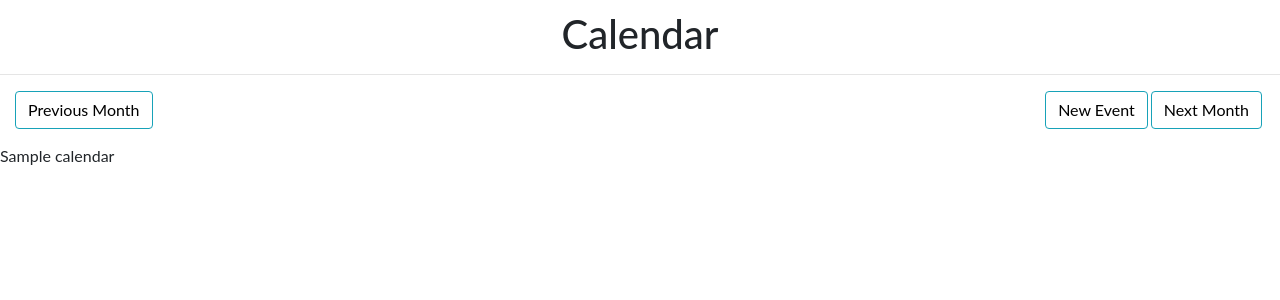
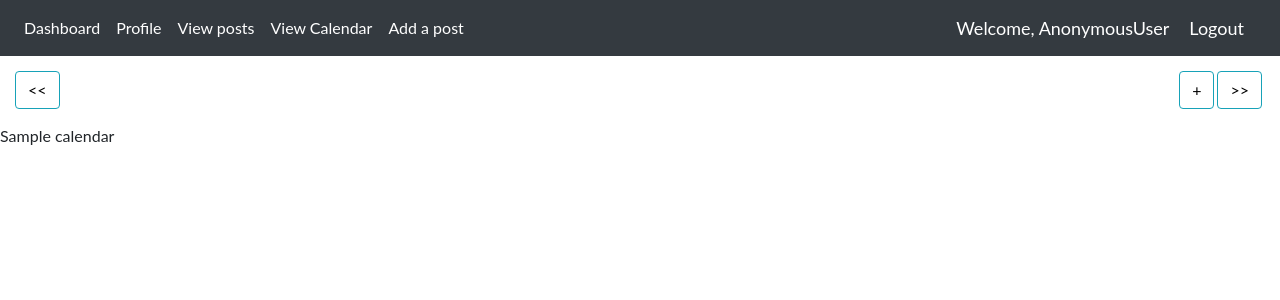
Before and after one commit to gcivil-nyu-org/Team_Team5_CS-GY-6063-Fall2021, a Django app: template food_redistribution/cal/templates/cal/calendar.html in a window 1280 px wide. Shown: the top 300 px of the page. Run offline with Django 3.2, Linux system fonts and the light colour scheme; the template is opened without the code that fills it: most values are stand-ins (such as "Sample title", 1, 10 or a date in 2020); some libraries are stand-ins or nearby versions.

Commit message:
Did some CSS for the calendar
mostly the "add event" page, not much for the calendar.

```diff
--- a/food_redistribution/cal/forms.py
+++ b/food_redistribution/cal/forms.py
@@ -1,4 +1,4 @@
-from django.forms import ModelForm, DateInput
+from django.forms import ModelForm, DateInput, TextInput
 from cal.models import Event
 
 class EventForm(ModelForm):
@@ -8,6 +8,8 @@ class EventForm(ModelForm):
     widgets = {
       'start_time': DateInput(attrs={'type': 'datetime-local'}, format='%Y-%m-%dT%H:%M'),
       'end_time': DateInput(attrs={'type': 'datetime-local'}, format='%Y-%m-%dT%H:%M'),
+      'title': TextInput(attrs={'placeholder': 'Title'}),
+      'description': TextInput(attrs={'placeholder': 'Description'}),
     }
     fields = '__all__'
 
--- a/food_redistribution/cal/templates/cal/base.html
+++ b/food_redistribution/cal/templates/cal/base.html
@@ -12,12 +12,13 @@
   <link rel="stylesheet" href="https://use.fontawesome.com/releases/v5.0.10/css/all.css" integrity="sha384-+d0P83n9kaQMCwj8F4RJB66tzIwOKmrdb46+porD/OvrJ+37WqIM7UoBtwHO6Nlg"
     crossorigin="anonymous">
   <link rel="stylesheet" type="text/css" href="{% static 'cal/css/styles.css' %}">
-  <title>Django Calendar App</title>
+  <title>Calendar</title>
 </head>
 <body>
 
-  <h1 class="title">{% block title %}{% endblock %}</h1>
-  <hr>
+  <!--<h1 class="title">{% block title %}{% endblock %}</h1>
+  <hr>-->
+  {%  include 'cal/calnav.html' %}
 
   {% block content %}
   {% endblock %}
--- a/food_redistribution/cal/templates/cal/calendar.html
+++ b/food_redistribution/cal/templates/cal/calendar.html
@@ -6,9 +6,9 @@ Calendar
 
 {% block content %}
 <div class="clearfix">
-	<a class="btn btn-info left" href="{% url 'cal:calendar' %}?{{ prev_month }}"> Previous Month </a>
-	<a class="btn btn-info right" href="{% url 'cal:calendar' %}?{{ next_month }}"> Next Month </a>
-	<a class="btn btn-info right" href="{% url 'cal:event_new' %}"> New Event </a>
+	<a class="btn btn-info left" href="{% url 'cal:calendar' %}?{{ prev_month }}"> << </a>
+	<a class="btn btn-info right" href="{% url 'cal:calendar' %}?{{ next_month }}"> >> </a>
+	<a class="btn btn-info right" href="{% url 'cal:event_new' %}"> + </a>
 </div>
 
 {{ calendar }}
--- /dev/null
+++ b/food_redistribution/cal/templates/cal/calnav.html
@@ -0,0 +1,40 @@
+{% load static %}
+
+
+<style>
+  .hello-msg{
+    font-size: 18px;
+    color: #fff;
+    margin-right: 20px;
+  }
+</style>
+
+<nav class="navbar navbar-expand-lg navbar-dark bg-dark">
+
+  <button class="navbar-toggler" type="button" data-toggle="collapse" data-target="#navbarNav" aria-controls="navbarNav" aria-expanded="false" aria-label="Toggle navigation">
+    <span class="navbar-toggler-icon"></span>
+  </button>
+  <div class="collapse navbar-collapse" id="navbarNav">
+    <ul class="navbar-nav">
+      <li class="nav-item active">
+        <a class="nav-link" href="{% url 'home' %}">Dashboard</a>
+      </li>
+      <li class="nav-item active">
+        <a class="nav-link" href="{% url 'profile' %}">Profile</a>
+      </li>
+      <li class="nav-item active">
+        <a class="nav-link" href="{% url 'posts' %}">View posts</a>
+      </li>
+      <li class="nav-item active">
+        <a class="nav-link" href="{% url 'cal:calendar' %}">View Calendar</a>
+      </li>
+      <li class="nav-item active">
+        <a class="nav-link" href="{% url 'add-post' %}">Add a post</a>
+      </li>
+    </ul>
+  </div>
+
+  <span class="hello-msg">Welcome, {{request.user}}</span>
+  <span ><a  class="hello-msg" href="{% url 'logout' %}">Logout</a></span>
+
+</nav>
```
Also changed, not shown: food_redistribution/cal/static/cal/css/styles.css (+85 -4 lines), food_redistribution/cal/templates/cal/event.html (+38 -10 lines), food_redistribution/cal/views.py (line endings or trailing spaces), food_redistribution/db.sqlite3.
